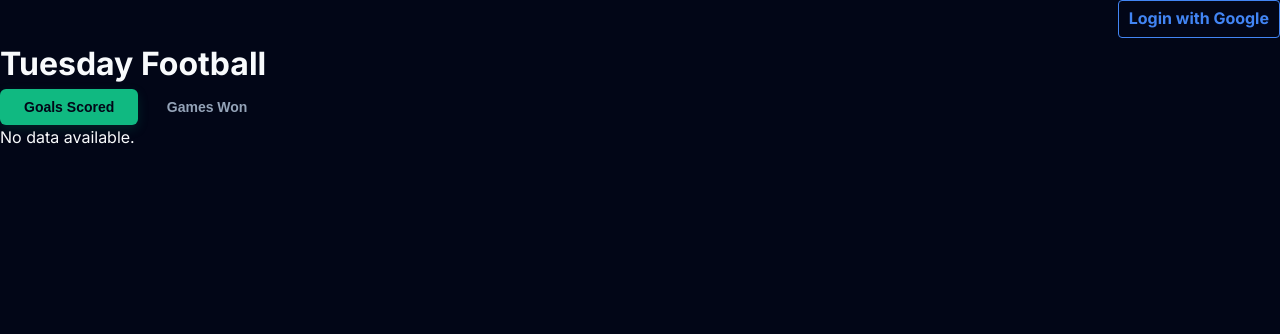
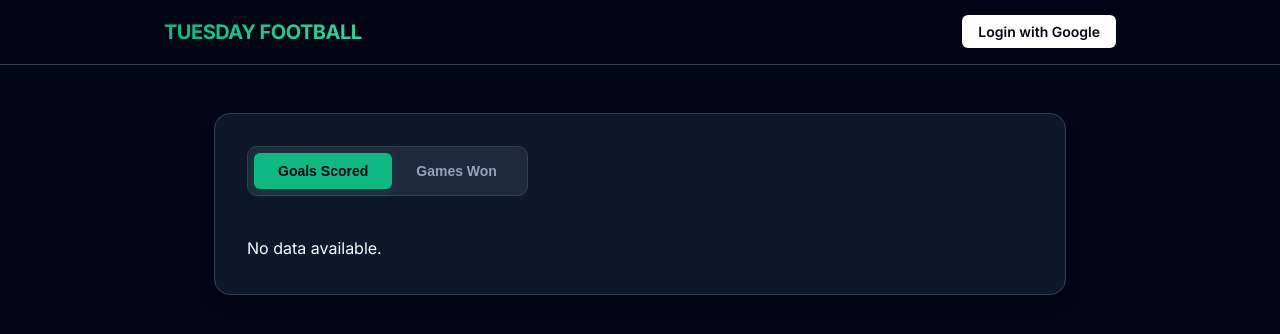
Before and after one commit to AlexPD93/football-api, a FastAPI app: page /dashboard in a window 1280 px wide. Shown: the top 334 px of the page. Run offline with FastAPI, Linux system fonts and the light colour scheme.

Commit message:
redesign dashboard and add admin features

```diff
--- a/templates/dashboard.html
+++ b/templates/dashboard.html
@@ -1,32 +1,64 @@
 {% extends "base.html" %}
 
 {% block content %}
-    {% if error_message %}
-        <div style="background-color: #f8d7da; color: #721c24; border: 1px solid #f5c6cb; padding: 10px; border-radius: 4px; text-align: center;">
-            <strong>Error:</strong> {{ error_message }}
+    <nav class="top-nav">
+        <div class="nav-container">
+            <div class="logo-text">TUESDAY FOOTBALL</div>
+            <div class="user-actions">
+                {% if role == "admin" %}
+                    <span class="badge-admin">Admin</span>
+                    <a href="/logout" class="btn-auth btn-logout">Logout</a>
+                {% else %}
+                    <a href="/login" class="btn-auth btn-login">Login with Google</a>
+                {% endif %}
+            </div>
         </div>
-    {% endif %}
+    </nav>
 
-    <div style="display: flex; justify-content: flex-end; align-items: center; gap: 10px;">
-    {% if role == "admin" %}
-        <a href="/logout" style="text-decoration: none; color: #d9534f; font-weight: bold; border: 1px solid #d9534f; padding: 5px 10px; border-radius: 4px;">
-            Logout
-        </a>
-    {% else %}
-        <a href="/login" style="text-decoration: none; color: #4285F4; font-weight: bold; border: 1px solid #4285F4; padding: 5px 10px; border-radius: 4px;">
-            Login with Google
-        </a>
-    {% endif %}
-</div>
+    <div class="container">
+        {% if error_message %}
+            <div class="error-banner" id="error-banner">
+                <svg xmlns="http://www.w3.org/2000/svg" width="18" height="18" viewBox="0 0 24 24" fill="none" stroke="currentColor" stroke-width="2" stroke-linecap="round" stroke-linejoin="round"><circle cx="12" cy="12" r="10"></circle><line x1="12" y1="8" x2="12" y2="12"></line><line x1="12" y1="16" x2="12.01" y2="16"></line></svg>
+                <span><strong>Error:</strong> {{ error_message }}</span>
+            </div>
+            <script>
+                setTimeout(() => {
+                    const banner = document.getElementById('error-banner');
+                    if (banner) {
+                        banner.style.transition = 'opacity 0.5s ease-out';
+                        banner.style.opacity = '0';
+                        setTimeout(() => banner.remove(), 500);
+                    }
+                }, 3000);
+            </script>
+        {% endif %}
 
-    <h1>Tuesday Football</h1>
+        <div class="dashboard-card">
+            <div style="display: flex; justify-content: space-between; align-items: center; margin-bottom: 2.5rem;">
+                <div class="tabs-pill" style="margin-bottom: 0;">
+                    <button class="tab-button active" hx-get="goals" hx-target="#tab-content" hx-trigger="click">Goals Scored</button>
+                    <button class="tab-button" hx-get="wins" hx-target="#tab-content" hx-trigger="click">Games Won</button>
+                </div>
 
-    <div class="tabs">
-        <button class="tab-button active" hx-get="goals" hx-target="#tab-content" hx-trigger="click">Goals Scored</button>
-        <button class="tab-button" hx-get="wins" hx-target="#tab-content" hx-trigger="click">Games Won</button>
+                {% if role == 'admin' %}
+                <button class="btn-primary"
+                        hx-get="/new-player-modal"
+                        hx-target="#modal-container"
+                        hx-vals='js:{table_type: document.querySelector(".tab-button.active").innerText.includes("Goals") ? "goals" : "wins"}'>
+                    <svg xmlns="http://www.w3.org/2000/svg" width="18" height="18" viewBox="0 0 24 24" fill="none" stroke="currentColor" stroke-width="2" stroke-linecap="round" stroke-linejoin="round"><line x1="12" y1="5" x2="12" y2="19"></line><line x1="5" y1="12" x2="19" y2="12"></line></svg>
+                    Add Player
+                </button>
+                {% endif %}
+            </div>
+
+            <div id="tab-content" hx-get="goals" hx-trigger="load">
+                <div style="display: flex; justify-content: center; padding: 4rem;">
+                    <div class="loading-spinner"></div>
+                </div>
+            </div>
+        </div>
     </div>
 
-    <div id="tab-content" hx-get="goals" hx-trigger="load">
-        <p>Loading...</p>
-    </div>
+    <!-- Modal Placeholder -->
+    <div id="modal-container"></div>
 {% endblock %}
```
